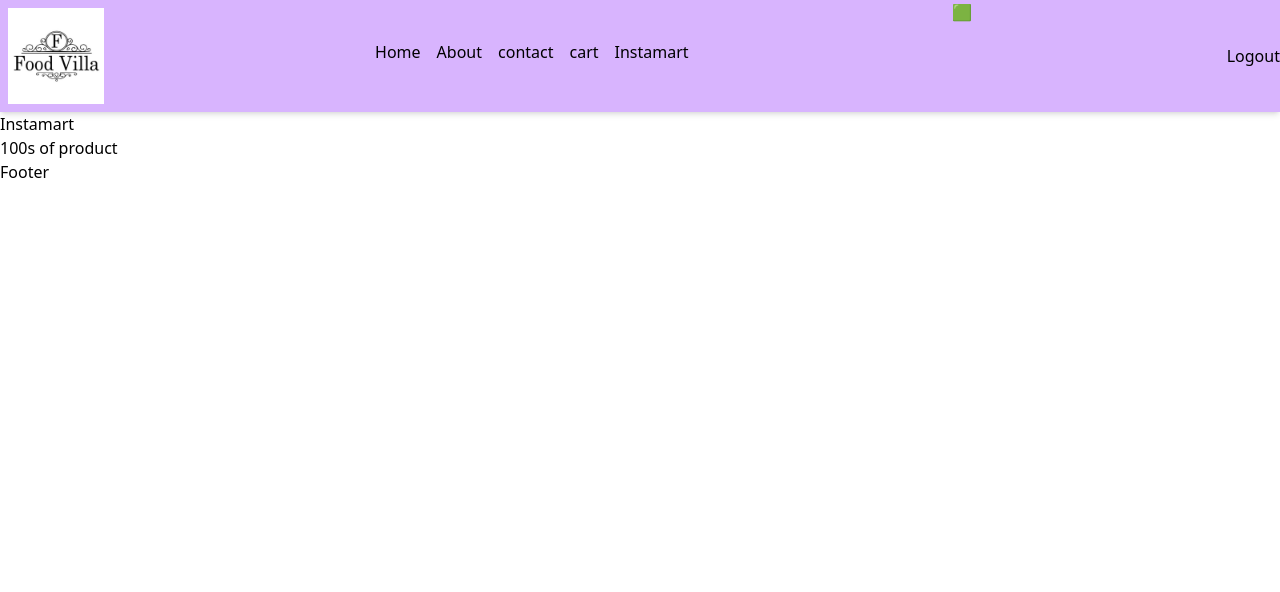
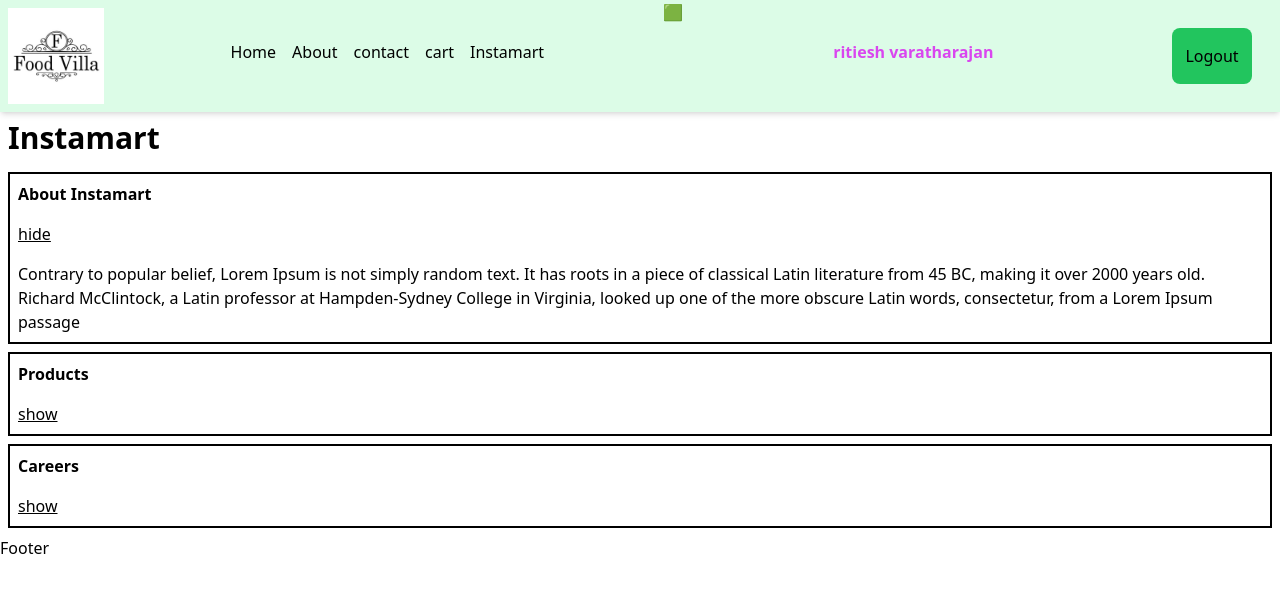
Before and after one commit to ritiesh/Swiggy-clone-, a React (Create React App) app: page /instamart in a window 1280 px wide. Shown: the top 592 px of the page. Built offline with nearby package versions, Linux system fonts and the light colour scheme.

Commit message:
latest commit

```diff
--- a/src/App.js
+++ b/src/App.js
@@ -1,21 +1,27 @@
 
 
-import React from "react"
+import React, { useState } from "react"
 import Header from "./components/Header"
 import Footer from "./components/Footer"
 import { Outlet } from "react-router-dom"
+import UserContext from "./utils/Usercontext"
 
 
 
 
 
 function App() {
-
+  const [user, setUser] = useState({
+    name: "ritiesh varatharajan",
+    email: "ritiesh123@gmail.com"
+  })
   return (
     <React.Fragment>
-      <Header />
-      <Outlet />
-      <Footer />
+      <UserContext.Provider value={{user:user,setUser:setUser}}>
+        <Header />
+        <Outlet />
+        <Footer />
+      </UserContext.Provider>
     </React.Fragment>
   );
 }
--- a/src/components/About.js
+++ b/src/components/About.js
@@ -7,8 +7,7 @@ const About = () => {
     <div>
       <h1>Hi , I am Ritiesh</h1>
       <h2>Its a namastae React course</h2>
-      {/* <Profile name={"Ritiesh"}/> */}
-      {/* <Outlet /> */}
+      <Profile />
     </div>
   )
 }
--- a/src/components/Body.js
+++ b/src/components/Body.js
@@ -4,13 +4,15 @@ import Restrocard from "./Restrocard"
 import Skimmer from "./Shimmer"
 import { Link } from "react-router-dom"
 import { filterData } from "../utils/helper"
-
+import { useContext } from "react";
+import UserContext from "../utils/Usercontext";
 
 
 const Body = () => {
   const [allrestaurent, setallRestaurent] = useState([])
   const [filterrestaurent, setfilterRestaurent] = useState([])
   const [searchText, setSearchText] = useState("")
+  const { user, setUser } = useContext(UserContext)
 
 
   useEffect(() => {
@@ -23,7 +25,7 @@ const Body = () => {
     const json = await data.json()
 
 
-    console.log(json.data)
+    // console.log(json.data)
     const rest = json?.data?.cards[1]?.card?.card?.gridElements?.infoWithStyle?.restaurants
     setallRestaurent(rest)
     setfilterRestaurent(rest)
@@ -57,8 +59,17 @@ const Body = () => {
           setfilterRestaurent(data)
         }
         }>search</button>
+        <input value={user.email} onChange={e => setUser({
+          ...user,
+          email: e.target.value
+        })}></input>
+        <input value={user.name} onChange={e => setUser({
+          ...user,
+          name: e.target.value,
+
+        })}></input>
       </div>
-      <div className="flex flex-wrap">
+      <div className="flex flex-wrap bg-green-100">
         {filterrestaurent?.map((restaurentList) => {
           return <Link to={"/restaurent/" + restaurentList.info.id} key={restaurentList.info.id}><Restrocard {...restaurentList.info} /></Link>
         })}
--- a/src/components/Header.js
+++ b/src/components/Header.js
@@ -2,15 +2,19 @@ import { useState } from "react";
 import { Link } from "react-router-dom"
 import Logo from "../assest/img/logo1.png"
 import useOnline from "../utils/useOnline"
+import UserContext from "../utils/Usercontext";
+import { useContext } from "react";
 
 const Title = () => (
   <a href="/"><img className="h-28 p-2 sm:max-2xl" alt="nothing" src={Logo} ></img></a>
 )
 const Header = () => {
+
+  const { user } = useContext(UserContext)
   const isOnline = useOnline()
   const [loggedIn, setLoggedIn] = useState(true)
   return (
-    <div className="flex justify-between bg-green-100 shadow-md sm:bg-purple-300">
+    <div className="flex justify-between bg-green-100 shadow-md">
       <Title />
       <div>
         <ul className="flex py-10">
@@ -23,7 +27,8 @@ const Header = () => {
       </div>
 
       {isOnline ? '🟩' : '🔴'}
-      {loggedIn ? <button onClick={() => setLoggedIn(!loggedIn)}>Logout</button> : <button onClick={() => setLoggedIn(!loggedIn)}>Login</button>}
+      <p className="p-10 text-fuchsia-500 font-bold">{user.name}</p>
+      {loggedIn ? <button className="bg-green-500 m-7 w-20 rounded-lg" onClick={() => setLoggedIn(!loggedIn)}>Logout</button> : <button className="bg-red-500 m-7 w-20 rounded-lg" onClick={() => setLoggedIn(!loggedIn)}>Login</button>}
 
 
     </div>
--- a/src/components/Instamart.js
+++ b/src/components/Instamart.js
@@ -1,8 +1,42 @@
-const Instamart = ()=>{
-  return(
+import { useState } from "react"
+
+const Section = ({ title, description, isVisible,setVisible }) => {
+
+
+
+  return (
     <div>
-      <h1>Instamart</h1>
-      <h2>100s of product</h2>
+
+      <div className="border-2 border-black  m-2">
+        <h2 className="font-bold p-2">{title}</h2>
+        {isVisible ? <button onClick={() => setVisible(false)} className="cursor-pointer underline p-2">hide</button> : <button onClick={() => setVisible(true)} className="cursor-pointer underline p-2">show</button>}
+
+
+        {isVisible && <p className="p-2">{description}</p>}
+      </div>
+    </div>
+  )
+}
+
+
+
+
+const Instamart = () => {
+  const [visibleconfig, setVisibleconfig] = useState("about")
+  return (
+    <div>
+      <h1 className="font-bold text-3xl p-2">Instamart</h1>
+      <Section title={"About Instamart"}
+        description={"Contrary to popular belief, Lorem Ipsum is not simply random text. It has roots in a piece of classical Latin literature from 45 BC, making it over 2000 years old. Richard McClintock, a Latin professor at Hampden-Sydney College in Virginia, looked up one of the more obscure Latin words, consectetur, from a Lorem Ipsum passage"} isVisible={visibleconfig==="about"}
+        setVisible={()=>setVisibleconfig("about")} />
+
+      <Section title={"Products"}
+        description={"Contrary to popular belief, Lorem Ipsum is not simply random text. It has roots in a piece of classical Latin literature from 45 BC, making it over 2000 years old. Richard McClintock, a Latin professor at Hampden-Sydney College in Virginia, looked up one of the more obscure Latin words, consectetur, from a Lorem Ipsum passage"} isVisible={visibleconfig==="team"}
+        setVisible={()=> setVisibleconfig("team")} />
+
+      <Section title={"Careers"}
+        description={"Contrary to popular belief, Lorem Ipsum is not simply random text. It has roots in a piece of classical Latin literature from 45 BC, making it over 2000 years old. Richard McClintock, a Latin professor at Hampden-Sydney College in Virginia, looked up one of the more obscure Latin words, consectetur, from a Lorem Ipsum passage"} isVisible={visibleconfig==="carrer"}
+        setVisible={()=>setVisibleconfig("carrer")}/>
     </div>
   )
 }
--- a/src/components/ProfileClass.js
+++ b/src/components/ProfileClass.js
@@ -1,4 +1,7 @@
 import React from "react"
+
+import UserContext from "../utils/Usercontext"
+
 
 class Profile extends React.Component {
   constructor(props) {
@@ -15,9 +18,19 @@ class Profile extends React.Component {
 
   render() {
     console.log("render")
+
+
     return (
       <div>
+        {/* <UserContext.Consumer>
+          <p>{(value) => console.log(value)}</p>
+        </UserContext.Consumer> */}
         <h1>This is Profile Class Component</h1>
+        <UserContext.Consumer>
+          {({ user }) => (
+            <h4>{user.name}-{user.email}</h4>
+          )}
+        </UserContext.Consumer>
         <h2>{this.props.name}</h2>
         <h2>{this.state.count}</h2>
         <h2>{this.state.count2}</h2>
--- a/src/components/Restrocard.js
+++ b/src/components/Restrocard.js
@@ -1,14 +1,17 @@
 import { IMG_URL } from "../constant";
+import { useContext } from "react";
+import UserContext from "../utils/Usercontext";
 
-
-const Restrocard = ({ cloudinaryImageId, name, avgRating, cuisines }) => {
-
+const Restrocard = ({ cloudinaryImageId, name, avgRating, cuisines}) => {
+  const {user}=useContext(UserContext)
   return (
-    <div className="w-52 bg-green-100 m-2">
+    <div className="w-52 bg-orange-400 m-5">
       <img alt="none" src={IMG_URL + cloudinaryImageId}></img>
-      <h1 className="font-bold text-2xl">{name}</h1>
+      <h1 className="font-bold">{name}</h1>
       <h2>{cuisines.join(", ")}</h2>
       <h3>{avgRating}stars</h3>
+      <h4 className="font-bold">{user.name}-{user.email}</h4>
+
     </div>
   )
 }
--- a/src/index.js
+++ b/src/index.js
@@ -1,4 +1,4 @@
-import React from 'react';
+import React, { useState } from 'react';
 import { lazy, Suspense } from 'react'
 import ReactDOM from 'react-dom/client';
 import './index.css';
@@ -12,11 +12,13 @@ import Profile from "./components/ProfileClass"
 import { createBrowserRouter, RouterProvider } from "react-router-dom"
 import Shimmer from './components/Shimmer';
 
+
 const About = lazy(() => import("./components/About"))
 
 const Instamart = lazy(() => import("./components/Instamart"))
 
 const appRouter = createBrowserRouter([
+
   {
     path: "/",
     element: <App />,
@@ -24,7 +26,9 @@ const appRouter = createBrowserRouter([
     children: [
       {
         path: "/",
-        element: <Body />
+        element: <Body user={{
+          name:"ritiesh"
+        }}/>
       },
       {
         path: "/about",
--- /dev/null
+++ b/src/utils/Usercontext.js
@@ -0,0 +1,11 @@
+import { createContext } from "react";
+
+const UserContext=createContext({
+  user:{
+    name:"ritiesh",
+    email:"ritiesh@gmail.com"
+  }
+
+})
+
+export default UserContext
```
